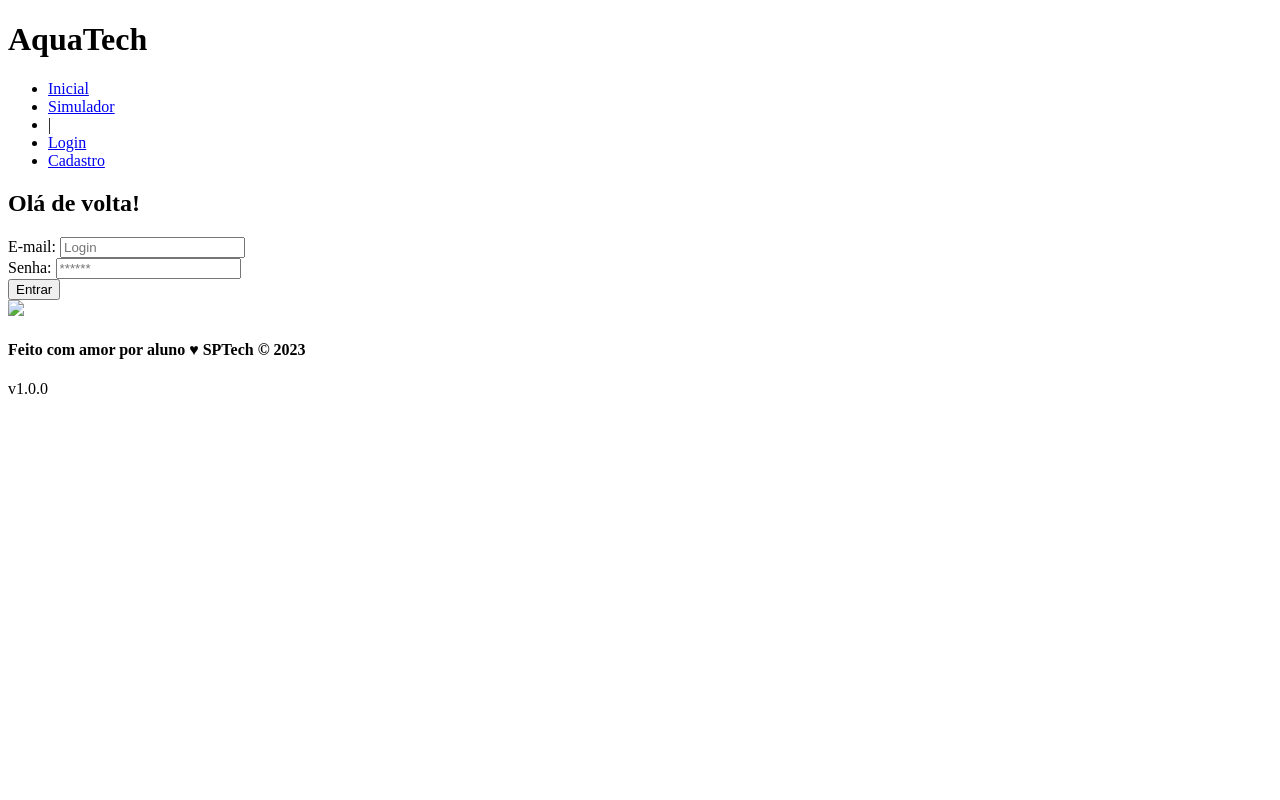
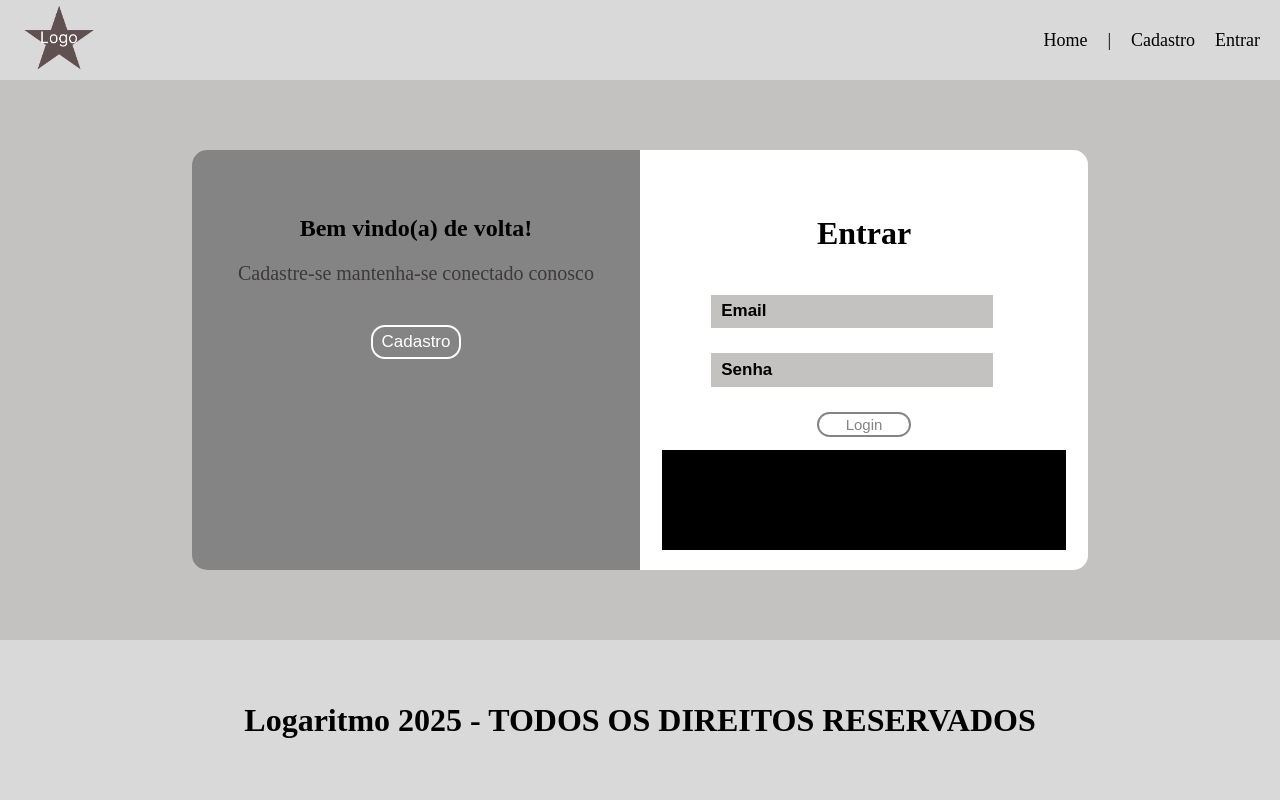
Before and after one commit to Logaritimos/Web, a website: page public/login.html in a window 1280 px wide. Drawn offline with Linux system fonts and the light colour scheme.

Commit message:
Adiciona css na tela de login

```diff
--- /dev/null
+++ b/public/CSS/cadastro.css
@@ -0,0 +1,52 @@
+* {
+    padding: 0px;
+    margin: 0px;
+    box-sizing: border-box;
+}
+
+body {
+    width: 100%;
+    height: 100vh;
+    background-color: #FFFFFF;
+}
+
+/* AREA DO HEADER */
+
+Header {
+    width: 100vw;
+    height: 10vh;
+    background-color: #D9D9D9;
+    display: flex;
+    justify-content: space-between;
+    padding: 20px;
+    align-items: center;
+}
+
+Header img {
+    width: 80px;
+}
+
+Header ul {
+    display: flex;
+    justify-content: center;
+    gap: 20px;
+    list-style: none;
+    font-size: large;
+}
+
+.header_botao {
+    color: black;
+    text-decoration: none;
+}
+
+
+
+/* AREA DO FOOTER */
+footer {
+     width: 100%;
+    height: 100px;
+    background-color: #D9D9D9;
+    display: flex;
+    justify-content: center;
+    align-items: center;
+}
--- /dev/null
+++ b/public/CSS/login.css
@@ -0,0 +1,172 @@
+* {
+    padding: 0px;
+    margin: 0px;
+    box-sizing: border-box;
+}
+
+body {
+    width: 100%;
+    height: 100vh;
+    background-color: #FFFFFF;
+}
+
+/* AREA DO HEADER */
+
+Header {
+    width: 100vw;
+    height: 10vh;
+    background-color: #D9D9D9;
+    display: flex;
+    justify-content: space-between;
+    padding: 20px;
+    align-items: center;
+}
+
+Header img {
+    width: 80px;
+}
+
+Header ul {
+    display: flex;
+    justify-content: center;
+    gap: 20px;
+    list-style: none;
+    font-size: large;
+}
+
+.header_botao {
+    color: black;
+    text-decoration: none;
+}
+
+.login{
+    background-color: #c4c1c1;
+    display: flex;
+    justify-content: center;
+    align-items: center;
+    width: 100vw;
+    height: 70vh;
+}
+
+.container{
+    display: flex;
+    background-color: #D9D9D9;
+    height: 75%;
+    width: 70%;
+    border-radius: 15px;
+    overflow: hidden;
+}
+
+.parte1{
+    background-color: #858484;
+    width: 50%;
+    height: 100%;
+    display: flex;
+    align-items: center;
+    flex-direction: column;
+}
+
+.parte1 h2{
+    color: black;
+    padding-top: 65px;
+}
+
+.parte1 p{
+    padding-top: 20px;
+    color:rgb(60, 58, 58) ;
+    font-size: 20px;
+    padding-bottom: 40px;
+}
+
+.parte1 button{
+   width: 20%;
+   height: 8%;
+   border-radius: 14px;
+   border: 2px solid white;
+   background-color: #858484;
+   color: #FFFFFF;
+   font-size: 17px;
+}
+
+.parte1 button a{
+color:white;
+  text-decoration: none;
+  outline: none;}
+
+.card-login{
+    background-color: #FFFFFF;
+    height: 100%;
+    width: 50%;
+    display: flex;
+    align-items: center;
+    flex-direction: column;
+}
+
+.card-login h1{
+    color: #000;
+    padding-top: 65px;
+    padding-bottom: 10px;
+}
+
+.formulario{
+    padding-top: 20px;
+    background-color: #FFFFFF;
+    height: 55%;
+    width: 70%;
+    display: flex;
+    align-items: center;
+    flex-direction: column;
+    justify-content: space-around;
+}
+
+.campo{
+    background-color: #FFFFFF;
+    width: 100%;
+    height: 20%;
+    flex-direction: row;
+
+}
+
+.campo img{
+
+
+}
+
+.campo input{
+    width: 90%;
+    height: 100%;
+    background-color: #c4c1c1;
+    border: none;
+}
+
+.campo input::placeholder{
+    color: #000000;
+    font-weight: bold;
+    font-size: 17px;
+    padding-left: 10px;
+}
+
+.formulario button{
+    width: 30%;
+   height: 15%;
+   border-radius: 14px;
+   border: 2px solid #858484;
+   background-color: white;
+   color: #858484;
+   font-size: 15px;
+}
+#div_erros_login{
+ background-color: #000000;
+ width:90%;
+ height: 30%;
+ margin-bottom: 20px;
+}
+
+Footer {
+    width: 100vw;
+    height: 20vh;
+    background-color: #D9D9D9;
+    display: flex;
+    justify-content: center;
+    align-items: center;
+}
--- a/public/login.html
+++ b/public/login.html
@@ -6,78 +6,80 @@
     <meta http-equiv="X-UA-Compatible" content="IE=edge">
     <meta name="viewport" content="width=device-width, initial-scale=1.0">
 
+
     <title>AquaTech | Login</title>
 
     <script src="./js/sessao.js"></script>
 
-    <link rel="stylesheet" href="./css/estilo.css">
-    <link rel="icon" href="./assets/icon/favicon2.ico">
-    <link rel="preconnect" href="https://fonts.gstatic.com">
+    <link rel="stylesheet" href="./CSS/login.css">
+
 </head>
 
 <body>
 
     <!--Header-->
 
-    <div class="header">
-        <div class="container">
-            <h1 class="titulo">AquaTech</h1>
-            <ul class="navbar">
-                <li>
-                    <a href="index.html">Inicial</a>
-                </li>
-                <li>
-                    <a href="simulador.html">Simulador</a>
-                </li>
-                <li>|</li>
-                <li class="agora">
-                    <a href="#">Login</a>
-                </li>
-                <li>
-                    <a href="cadastro.html">Cadastro</a>
-                </li>
-            </ul>
-        </div>
-    </div>
+   <header>
+      <div>
+        <img src="./assets/imagem/logo.png" alt="">
+      </div>
+      <div class="links">
+        <ul>
+          <li><a id="ativo" class="header_botao" href="">Home</a></li>
+            <li >|</li>
+          <li><a class="header_botao" href="cadastro.html">Cadastro</a></li>
+          <li><a class="header_botao" href="login.html">Entrar</a></li>
+        </ul>
+      </div>
+    </header>
 
 
     <div class="login">
-        <div class="alerta_erro">
+        <!-- <div class="alerta_erro">
             <div class="card_erro" id="cardErro">
                 <span id="mensagem_erro"></span>
             </div>
-        </div>
+        </div> -->
         <div class="container">
-            <div class="card card-login">
-                <h2>Olá de volta!</h2>
+            <div class="parte1">
+                <h2>Bem vindo(a) de volta!</h2>
+                <p>Cadastre-se mantenha-se
+                    conectado conosco</p>
+                    <button ><a href="cadastro.html">Cadastro</a>
+
+                    </button>
+            </div>
+            <div class="card-login">
+                <h1>Entrar</h1>
+
                 <div class="formulario">
+
                     <div class="campo">
-                        <span>E-mail:</span>
-                        <input id="email_input" type="text" placeholder="Login">
+                        <img src="" alt="">
+                        <input id="email_input" type="text" placeholder="Email">
                     </div>
+
                     <div class="campo">
-                        <span>Senha:</span>
-                        <input id="senha_input" type="password" placeholder="******">
+                        <img src="" alt="">
+                        <input id="senha_input" type="password" placeholder="Senha">
                     </div>
-                    <button class="botao" onclick="entrar()">Entrar</button>
+
+                    <button class="botao" onclick="entrar()">Login</button>
+
                 </div>
 
-                <div id="div_aguardar" class="loading-div">
-                    <img src="./assets/circle-loading.gif" id="loading-gif">
-                </div>
-
-                <div id="div_erros_login"></div>
+                <div id="div_erros_login">MENSAGEM DE ERRO</div>
             </div>
         </div>
     </div>
 
     <!--footer inicio-->
-    <div class="footer">
-        <div class="container">
-            <h4>Feito com amor por aluno &hearts; SPTech &copy; 2023</h4>
-            <span class="version">v1.0.0</span>
+     <footer>
+        <div>
+            <h1>Logaritmo 2025 - TODOS OS DIREITOS RESERVADOS</h1>
         </div>
-    </div>
+    </footer>
+  </body>
     <!--footer fim-->
 
 </body>
```
Also changed, not shown: public/cadastro.html (+25 -34 lines).
